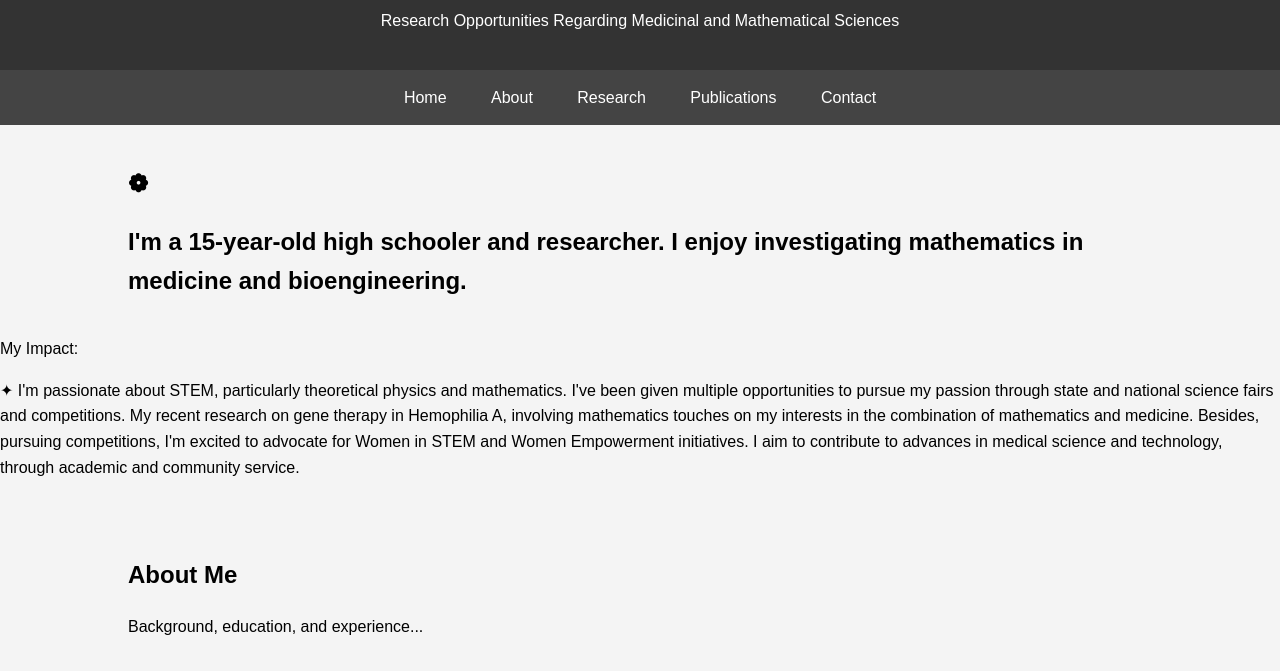
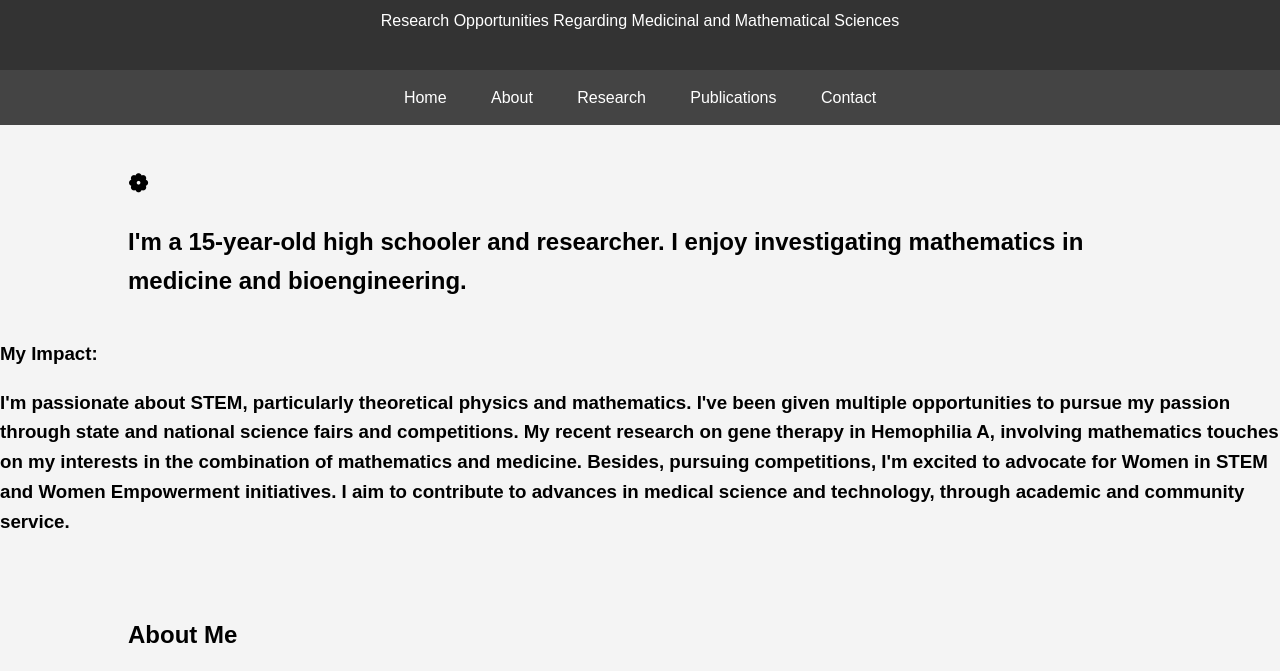
Before and after one commit to ninja162/niranjanasendilkumar, a plain HTML site: page index.html in a window 1280 px wide. Shown: the part 106-777 px from the top of the page. Drawn offline with Linux system fonts and the light colour scheme.

Commit message:
Update index.html

```diff
--- a/index.html
+++ b/index.html
@@ -28,8 +28,8 @@
                 <h2> ❁ <h2>
                 <h2> I'm a 15-year-old high schooler and researcher. I enjoy investigating mathematics in medicine and bioengineering.  </h2>
                 </div>
-                <p> My Impact: </p>
-                <p>✦ I'm passionate about STEM, particularly theoretical physics and mathematics. I've been given multiple opportunities to pursue my passion through state and national science fairs and competitions. My recent research on gene therapy in Hemophilia A, involving mathematics touches on my interests in the combination of mathematics and medicine. Besides, pursuing competitions, I'm excited to advocate for Women in STEM and Women Empowerment initiatives. I aim to contribute to advances in medical science and technology, through academic and community service. </p>
+                <h3> My Impact: </p>
+                <h3>I'm passionate about STEM, particularly theoretical physics and mathematics. I've been given multiple opportunities to pursue my passion through state and national science fairs and competitions. My recent research on gene therapy in Hemophilia A, involving mathematics touches on my interests in the combination of mathematics and medicine. Besides, pursuing competitions, I'm excited to advocate for Women in STEM and Women Empowerment initiatives. I aim to contribute to advances in medical science and technology, through academic and community service. </p>
             </div>
         </section>
         <section id="about">
```
